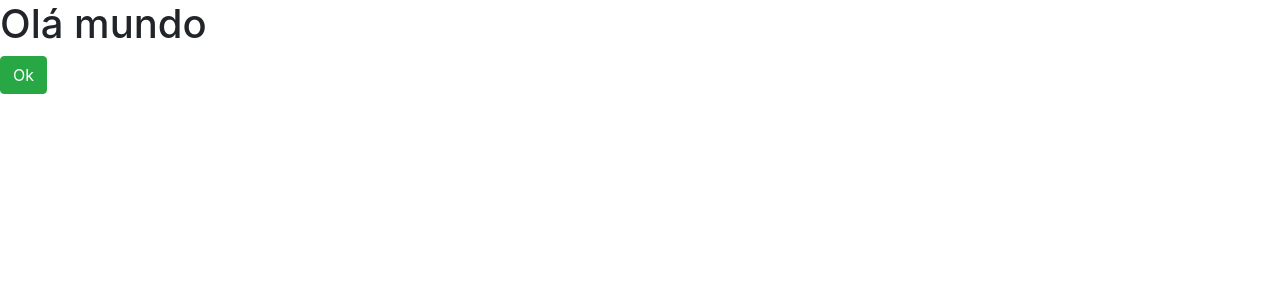
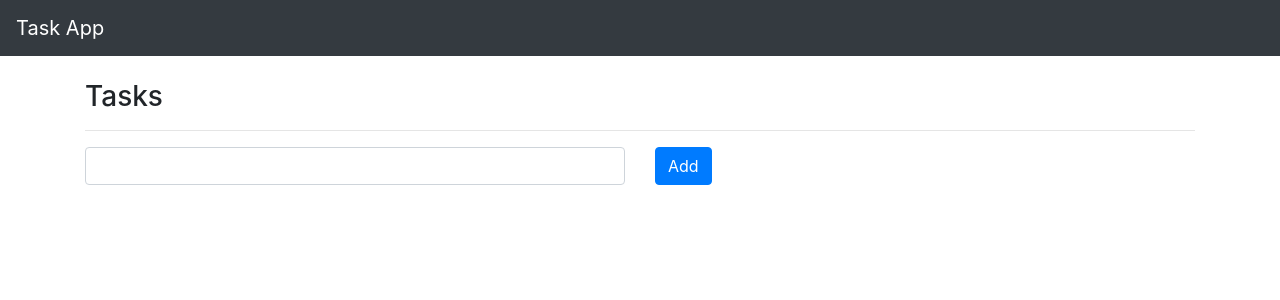
Before and after one commit to wep1980/Tasks-Front-End, an Angular app: page / in a window 1280 px wide. Shown: the top 300 px of the page. Built offline with nearby package versions, Linux system fonts and the light colour scheme.

Commit message:
Component HTML

```diff
--- a/src/app/app.component.html
+++ b/src/app/app.component.html
@@ -1,3 +1,17 @@
-<h1>{{mensagem}}</h1>
+<nav class="navbar navbar-dark bg-dark">
+  <a class="navbar-brand" href="">Task App</a>
+</nav>
 
-<button class="btn btn-success">Ok</button>
+<!--mt-2 -> Magin top 2 --- <hr/> -> Cria uma linha separadora -->
+<div class="container mt-4">
+  <h3>Tasks</h3>
+  <hr/>
+  <div class="row"> <!-- row -> vai consumir toda linha de cima com 12 posições-->
+    <div class="col-md-6"> <!--col-md-6 -> dentro da linha acima esta sendo colocado uma colouna com 6 posições-->
+      <input type="text" class="form-control">
+    </div>
+    <div class="col-md-2">
+       <button class="btn btn-primary">Add</button>
+    </div>
+  </div>
+</div>
```
